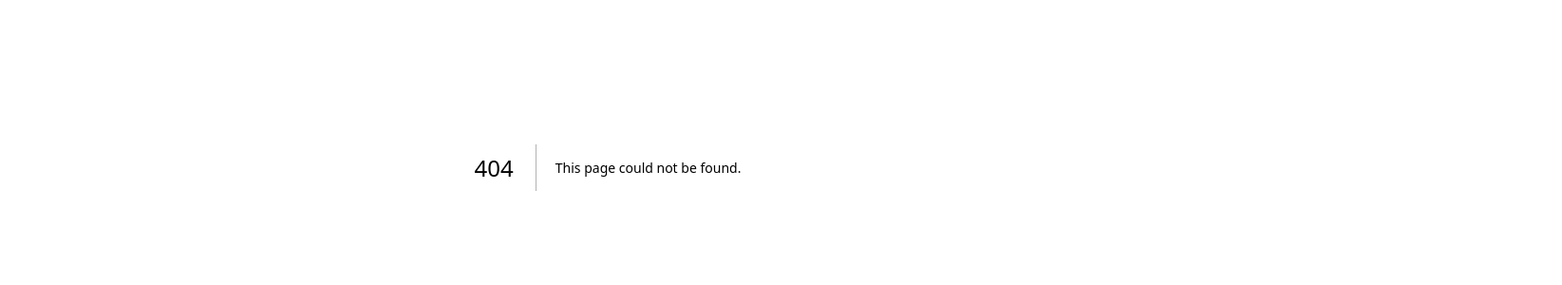
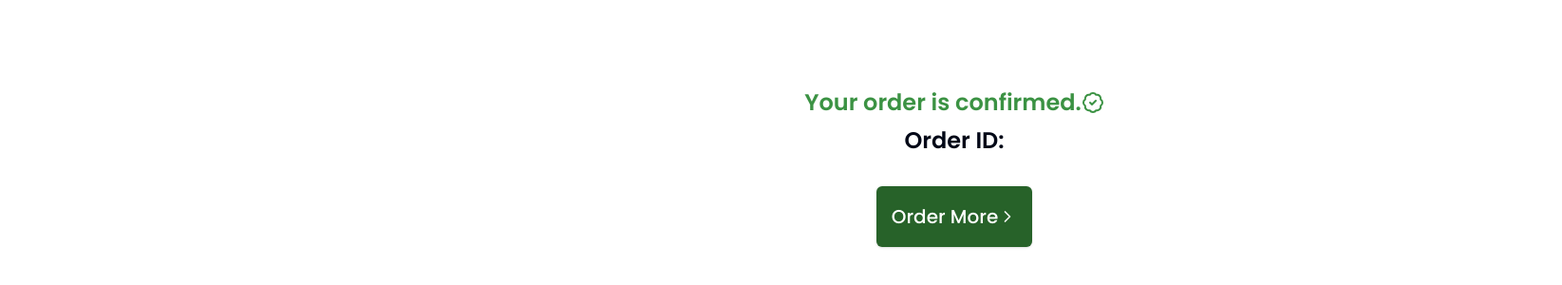
Before and after one commit to akshat-g-07/store-order, a Next.js app: page /confirm in a window 1280 px wide. Before the commit this address had no page. Shown: the part 224-524 px from the top of the page at 95% size, 1645 px wide, since content can reach past the window. Built offline with nearby package versions, Linux system fonts and the light colour scheme.

Commit message:
feat: confirm order page

```diff
--- /dev/null
+++ b/app/(customer)/confirm/page.jsx
@@ -0,0 +1,37 @@
+"use client";
+
+import { useRouter, useSearchParams } from "next/navigation";
+import { BadgeCheck, ChevronRight } from "lucide-react";
+
+import { Button } from "@/components/ui/button";
+
+export default function Page() {
+  const searchParams = useSearchParams();
+  const orderID = searchParams.get("orderID");
+  const router = useRouter();
+
+  return (
+    <>
+      <section className="w-full max-w-[550px] mx-auto relative">
+        <div className="w-screen h-screen flex flex-col items-center justify-center text-center text-2xl font-semibold space-y-8">
+          <div>
+            <p className="text-brand-primaryGreenHover flex items-center mb-2">
+              <span>Your order is confirmed.</span>
+              <BadgeCheck />
+            </p>
+            <p>Order ID: {orderID}</p>
+          </div>
+          <Button
+            className="flex items-center text-xl font-medium bg-brand-primaryGreen text-white hover:bg-brand-primaryGreenHover py-8"
+            onClick={() => {
+              router.push("/order");
+            }}
+          >
+            Order More
+            <ChevronRight className="size-5" />
+          </Button>
+        </div>
+      </section>
+    </>
+  );
+}
```
